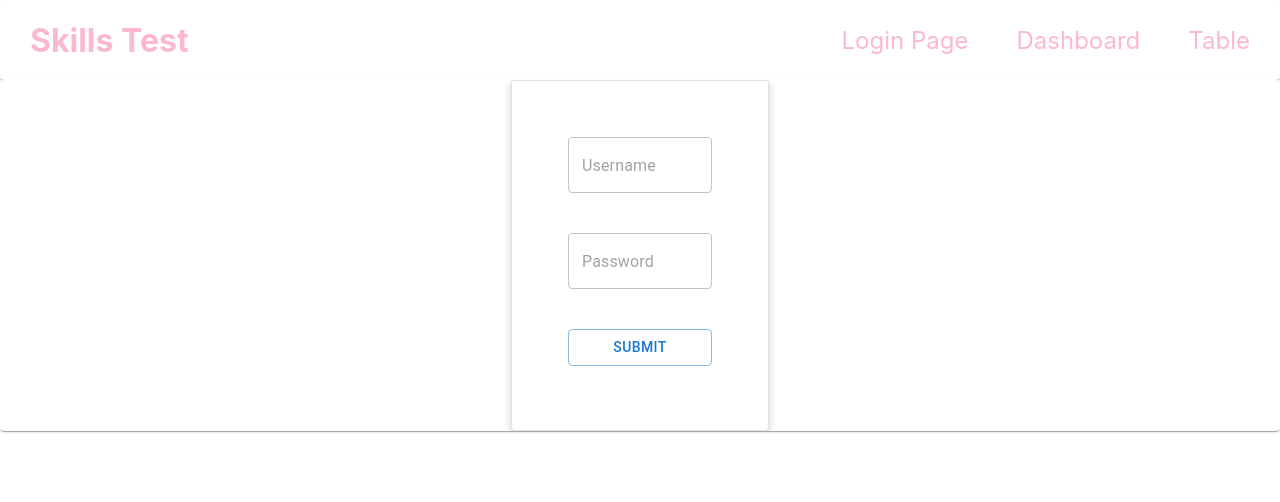
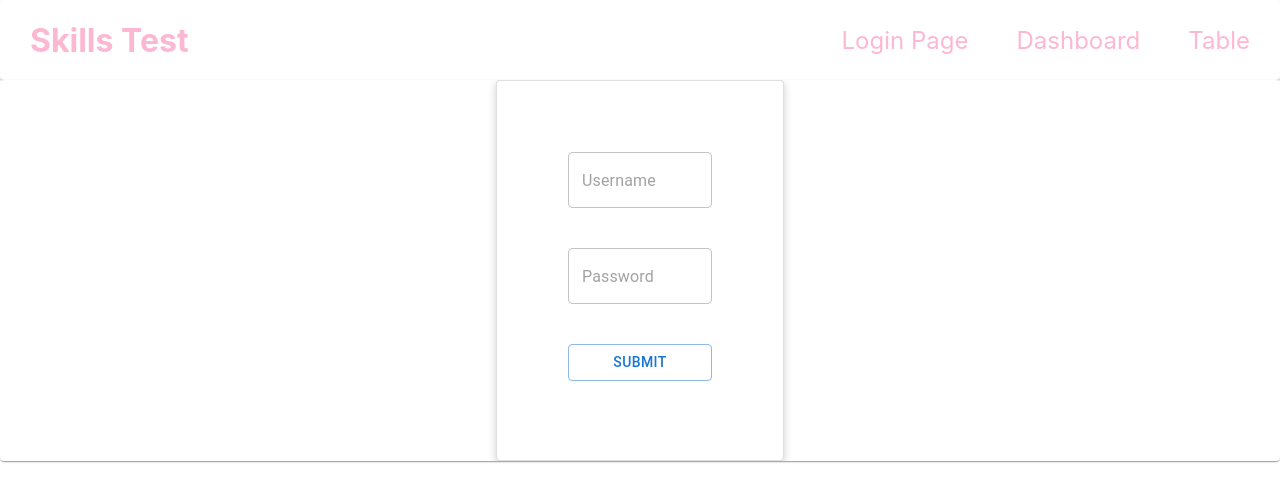
Before and after one commit to AndreaBarberioArke/ArkeSkillsTest, a React (Create React App) app: page / in a window 1280 px wide. Shown: the top 502 px of the page. Built offline with nearby package versions, Linux system fonts and the light colour scheme.

Commit message:
Update: fixed form width

```diff
--- a/src/components/ui/Card.css
+++ b/src/components/ui/Card.css
@@ -3,6 +3,7 @@
   border-radius: 6px;
   box-shadow: 0 2px 8px rgba(0, 0, 0, 0.2);
   margin: 0px;
+  width: 20%;
 }
 @media screen and (max-width: 1024px) {
   .card {
--- a/src/pages/LoginPage.css
+++ b/src/pages/LoginPage.css
@@ -6,11 +6,12 @@
 }
 .card {
   display: flex;
-  align-items: start;
+  align-items: center;
   align-self: center;
   flex-flow: column;
   justify-content: space-between;
-  width: 20%;
+  margin: 9.375rem;
+  padding: 0.938rem;
 
 }
 
```
